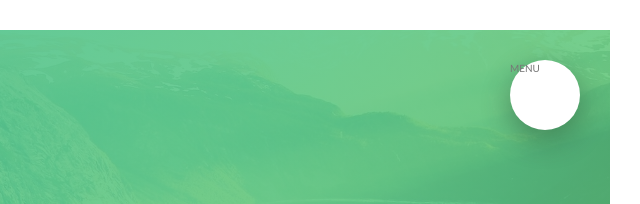
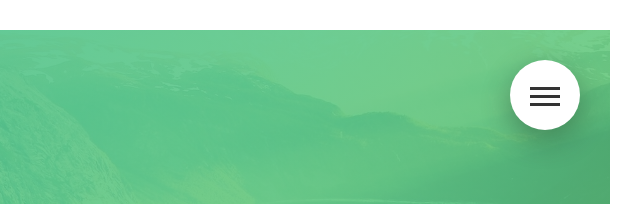
Before and after one commit to elisafa/Natours, a website: page index.html in a window 1280 px wide. Shown: the top 204 px of the page, 640-1280 px from the left. Drawn offline with Linux system fonts and the light colour scheme.

Commit message:
finalizado menu popup

```diff
--- a/index.html
+++ b/index.html
@@ -17,7 +17,9 @@
 <body>
     <div class="navigation">
         <input type="checkbox" class="navigation__checkbox" id="navi-toggle">
-        <label for="navi-toggle" class="navigation__button">MENU</label>
+        <label for="navi-toggle" class="navigation__button">
+            <span class="navigation__icon">&nbsp;</span>
+        </label>
         <div class="navigation__background">&nbsp;</div>
         <nav class="navigation__nav">
             <ul class="navigation__list">
--- a/sass/layout/_navigation.scss
+++ b/sass/layout/_navigation.scss
@@ -13,6 +13,8 @@
     border-radius: 50%;
     z-index: 2000;
     box-shadow: 0 1rem 3rem rgba($color-black, .3);
+    text-align: center;
+    cursor: pointer;
   }
   &__background {
     height: 6rem;
@@ -84,4 +86,45 @@
     opacity: 1;
     width: 100%;
   }
+
+  &__icon{
+    position: relative;
+    margin-top: 3.5rem;
+    &,
+    &::before,
+    &::after{
+      width: 3rem;
+      height: 2.5px;
+      background-color: $color-grey-dark-3;
+      display: inline-block;
+    }
+    &::before,
+    &::after{
+      content: "";
+      position: absolute;
+      left: 0;
+      transition: all .2s;
+    }
+    &::before{top: -.8rem;}
+    &::after{top: .8rem;}
+  }
+
+  &__button:hover &__icon::before{
+    top: -1rem;
+  }
+  &__button:hover &__icon::after{
+    top: 1rem;
+  }
+
+  &__checkbox:checked + &__button &__icon{
+    background-color: transparent;
+  }
+  &__checkbox:checked + &__button &__icon::before{
+    top: 0;
+    transform: rotate(135deg);
+  }
+  &__checkbox:checked + &__button &__icon::after{
+    top: 0;
+    transform: rotate(-135deg);
+  }
 }
```
Also changed, not shown: css/style.css.
